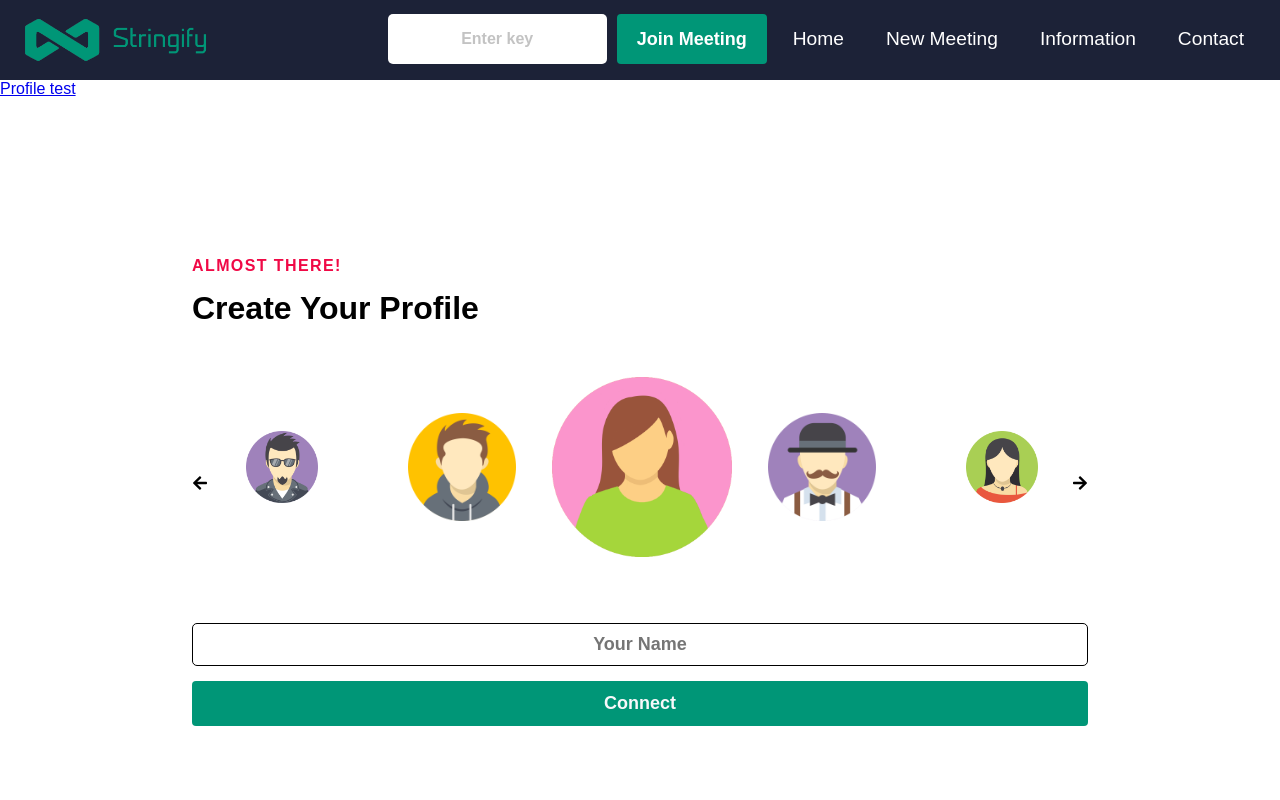
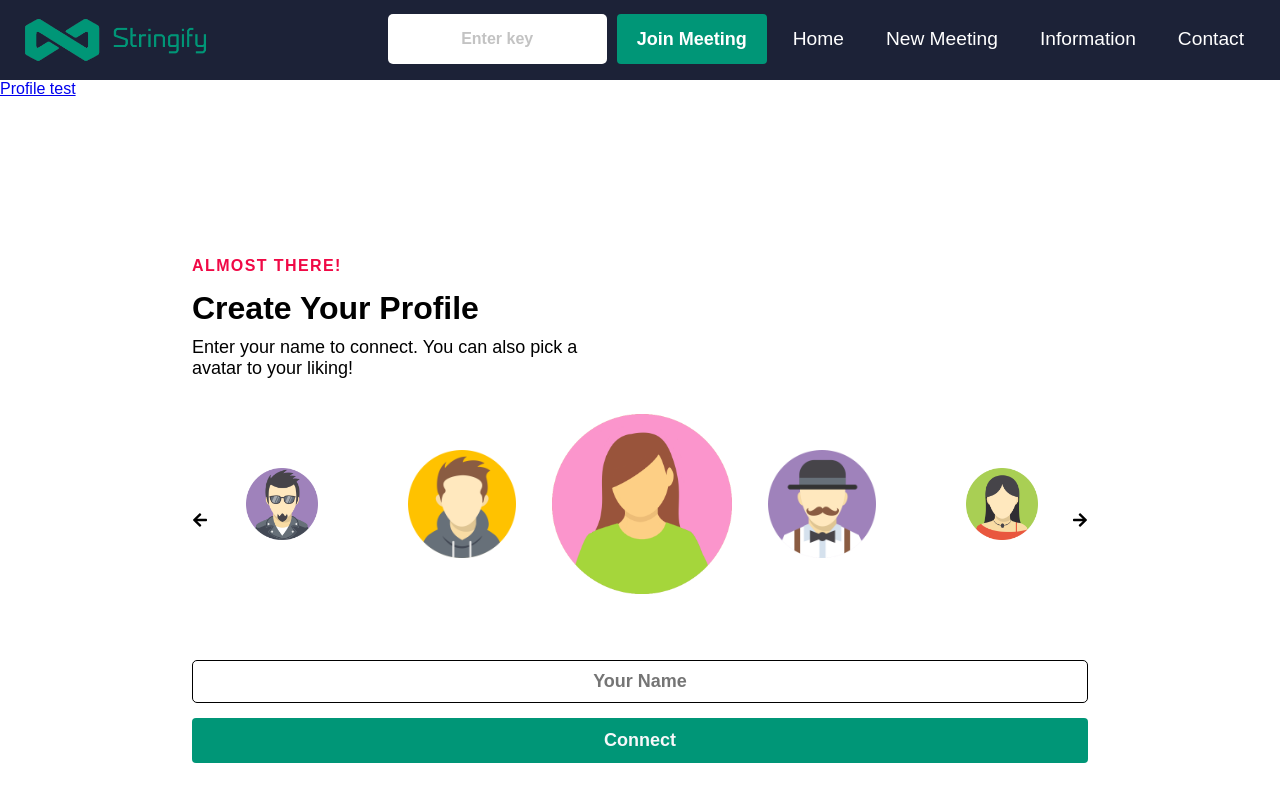
Before and after one commit to AllanJamil/stringify-client, a React (Create React App) app: page /profile in a window 1280 px wide. Shown: the top 800 px of the page. Built offline with nearby package versions, Linux system fonts and the light colour scheme.

Commit message:
added info to ProfilePage.js

```diff
--- a/src/component/page/profile/ProfilePage.js
+++ b/src/component/page/profile/ProfilePage.js
@@ -15,7 +15,17 @@ const ProfilePage = () => {
     return (
         <div style={getStyle}>
             <div style={{textAlign: "left"}} className="top-line">Almost there!</div>
-            <h1 style={{marginBottom: "50px", textAlign: "left"}}>Create Your Profile</h1>
+            <h1 style={{marginBottom: "10px", textAlign: "left"}}>Create Your Profile</h1>
+            <p
+                style={{
+                    marginBottom: "35px",
+                    maxWidth: "440px",
+                    fontSize: "18px",
+                    textAlign: "left"
+                }}
+            >
+                Enter your name to connect. You can also pick a avatar to your liking!
+            </p>
             <AvatarSlider/>
             <NameField/>
         </div>
```
